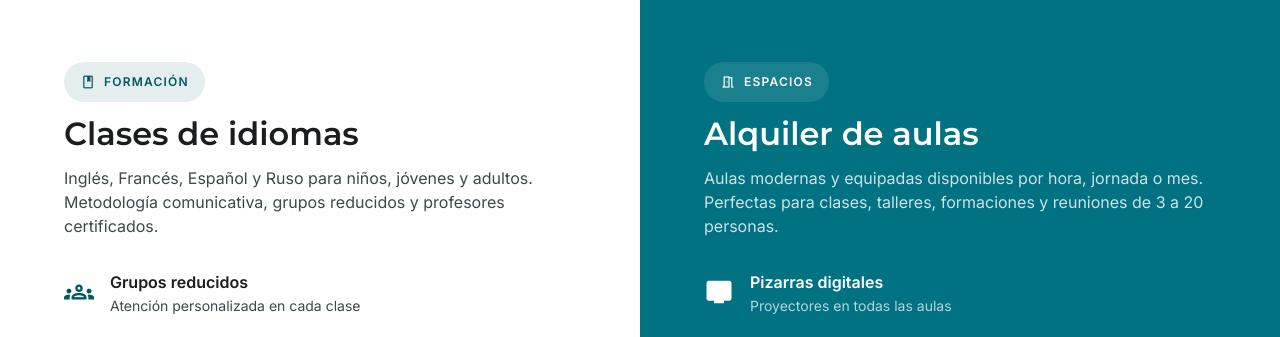
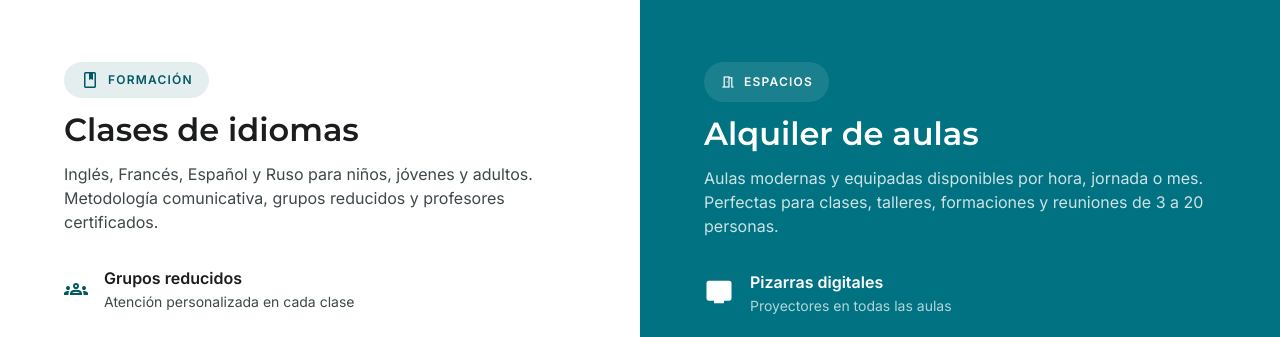
Before and after one commit to alvaroroobles/over-the-moon, a website: page services.html in a window 1280 px wide. Shown: the part 387-724 px from the top of the page. Drawn offline with nearby package versions, Linux system fonts and the light colour scheme; files that its build step writes are made by us from their sources.

Commit message:
Comienzo de cambio de Iconos en services.html

```diff
--- a/services.html
+++ b/services.html
@@ -163,7 +163,7 @@
     <div class="bg-white px-margin-mobile md:px-12 lg:px-16 py-16 flex flex-col gap-8">
       <div>
         <span class="inline-flex items-center gap-2 text-primary bg-primary/10 text-label-sm font-bold uppercase tracking-widest px-4 py-2 rounded-full w-fit">
-          <span class="notranslate material-symbols-outlined text-base">book</span>
+          <svg xmlns="http://www.w3.org/2000/svg" height="20px" viewBox="0 -960 960 960" width="20px" fill="#005864"><path d="M263.72-96Q234-96 213-117.15T192-168v-624q0-29.7 21.16-50.85Q234.32-864 264.04-864h432.24Q726-864 747-842.85T768-792v624q0 29.7-21.16 50.85Q725.68-96 695.96-96H263.72Zm.28-72h432v-624h-72v312l-96-48-96 48v-312H264v624Zm0 0v-624 624Zm168-312 96-48 96 48-96-48-96 48Z"/></svg>
           Formación
         </span>
         <h2 class="font-headline-lg text-headline-lg text-on-surface mt-3 mb-3">Clases de idiomas</h2>
@@ -174,7 +174,7 @@
       <div class="flex flex-col gap-7">
         <div class="flex items-center gap-4">
           <div class="icon-feat">
-            <span class="notranslate material-symbols-outlined text-primary text-3xl">groups</span>
+            <svg xmlns="http://www.w3.org/2000/svg" height="24px" viewBox="0 -960 960 960" width="24px" fill="#005864"><path d="M0-240v-63q0-43 44-70t116-27q13 0 25 .5t23 2.5q-14 21-21 44t-7 48v65H0Zm240 0v-65q0-32 17.5-58.5T307-410q32-20 76.5-30t96.5-10q53 0 97.5 10t76.5 30q32 20 49 46.5t17 58.5v65H240Zm540 0v-65q0-26-6.5-49T754-397q11-2 22.5-2.5t23.5-.5q72 0 116 26.5t44 70.5v63H780Zm-455-80h311q-10-20-55.5-35T480-370q-55 0-100.5 15T325-320ZM160-440q-33 0-56.5-23.5T80-520q0-34 23.5-57t56.5-23q34 0 57 23t23 57q0 33-23 56.5T160-440Zm640 0q-33 0-56.5-23.5T720-520q0-34 23.5-57t56.5-23q34 0 57 23t23 57q0 33-23 56.5T800-440Zm-320-40q-50 0-85-35t-35-85q0-51 35-85.5t85-34.5q51 0 85.5 34.5T600-600q0 50-34.5 85T480-480Zm0-80q17 0 28.5-11.5T520-600q0-17-11.5-28.5T480-640q-17 0-28.5 11.5T440-600q0 17 11.5 28.5T480-560Zm1 240Zm-1-280Z"/></svg>
           </div>
           <div>
             <p class="font-semibold text-on-surface text-base">Grupos reducidos</p>
```
